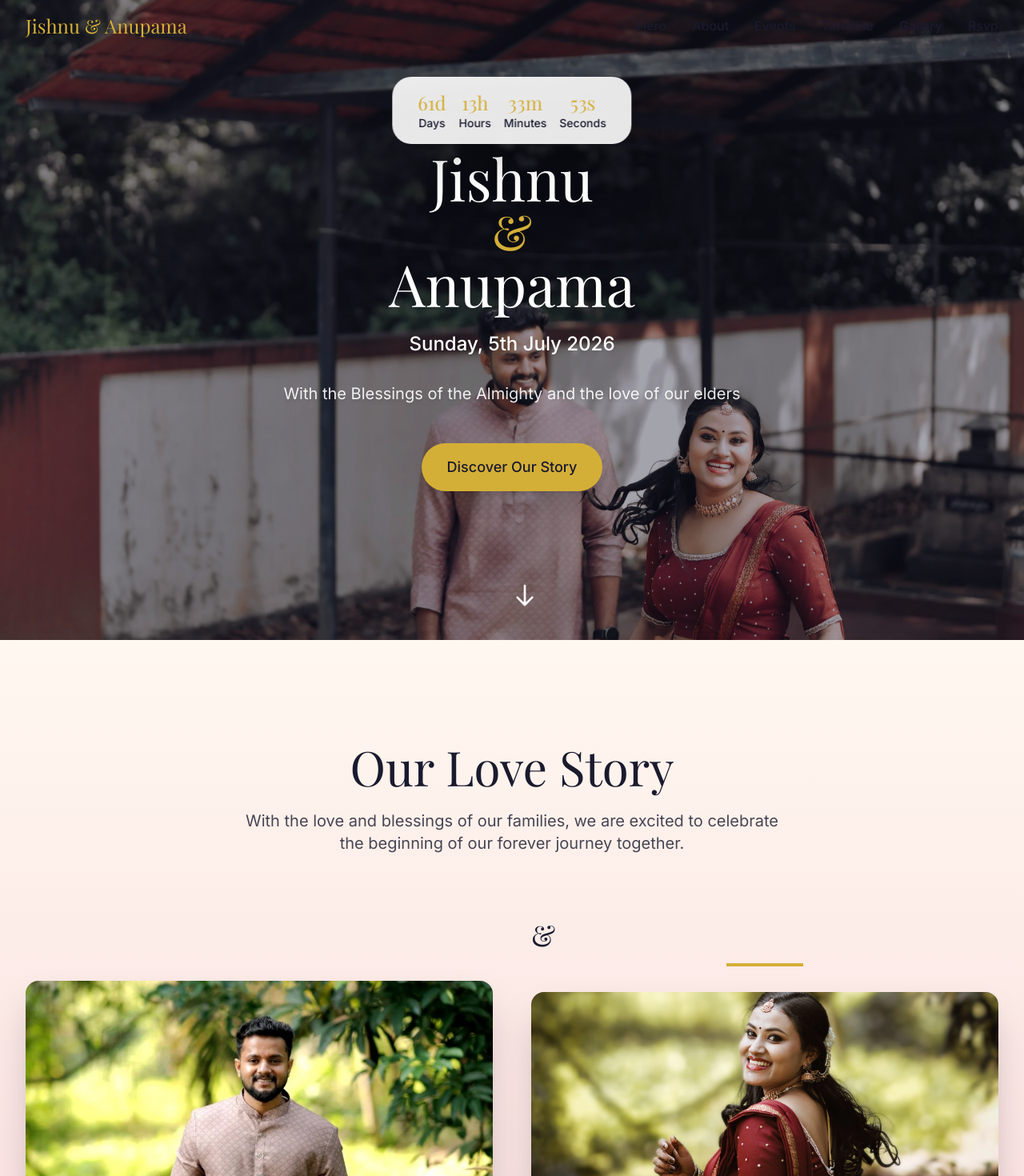
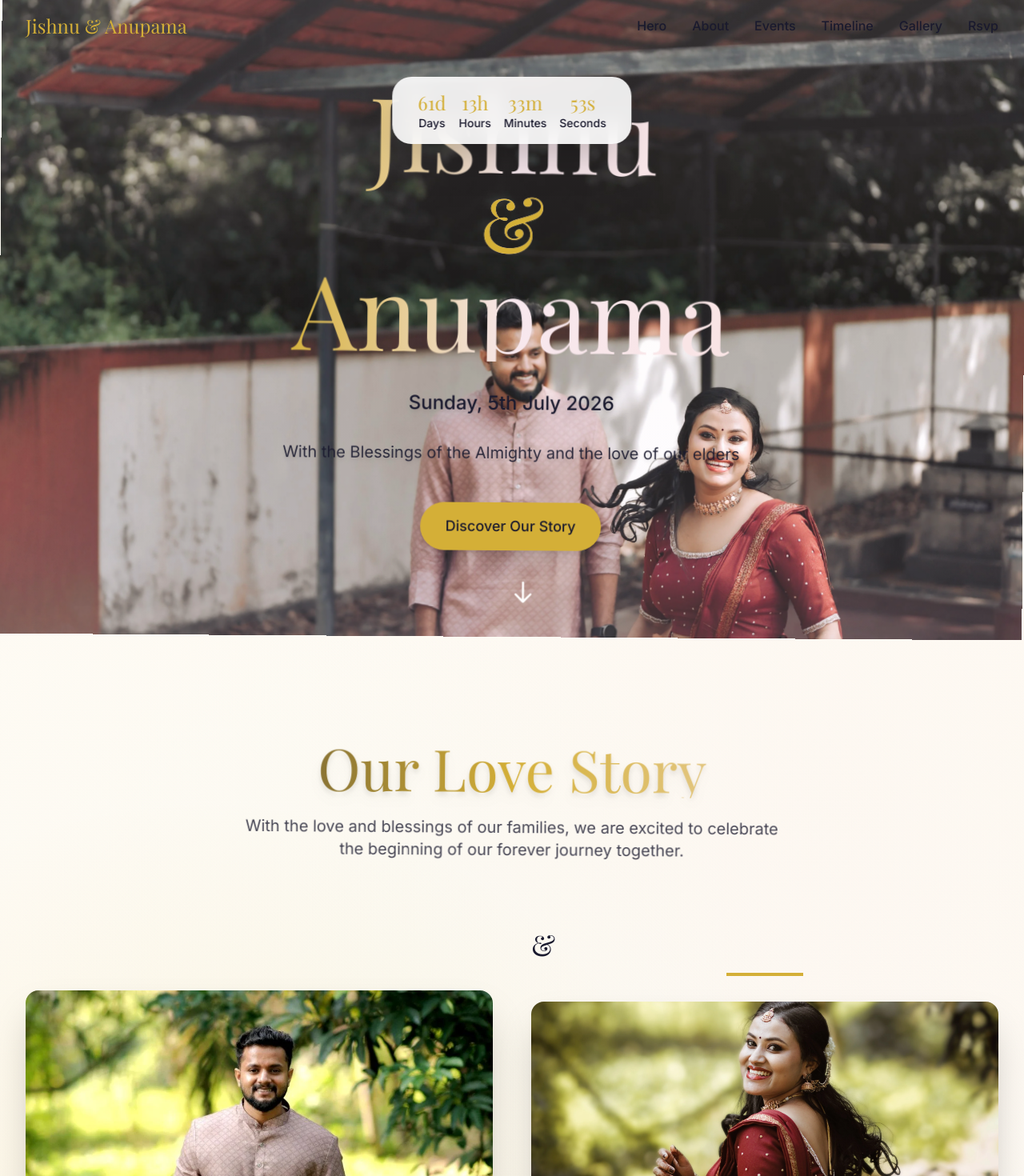
Before and after one commit to jishnujs123/Wedding, a React (Vite) app: page / in a window 1280 px wide. Shown: the top 1470 px of the page at 80% size. Built offline with nearby package versions, Linux system fonts and the light colour scheme.

Commit message:
Fix CSS @import order + wedding theme

```diff
--- a/src/App.jsx
+++ b/src/App.jsx
@@ -33,21 +33,20 @@ function App() {
     updateCountdown(); // Initial
     const interval = setInterval(updateCountdown, 1000);
     return () => clearInterval(interval);
-  }, [countdown]);
+  }, [countdown]); // Safe dep - only re-runs if countdown changes significantly
+
+  const scrollToSection = (id) => document.getElementById(id)?.scrollIntoView({ behavior: 'smooth', block: 'start' });
 
   useEffect(() => {
-    const handleSmoothScroll = (e) => {
-      if (e.target.matches('[href^=\"#\"]') || e.target.onclick?.toString().includes('scroll')) {
-        e.preventDefault();
-        const href = e.target.getAttribute('href');
-        const target = document.querySelector(href);
-        if (target) {
-          target.scrollIntoView({ behavior: 'smooth', block: 'start' });
+    const observer = new IntersectionObserver((entries) => {
+      entries.forEach(entry => {
+        if (entry.isIntersecting) {
+          entry.target.classList.add('animate-slide-up');
         }
-      }
-    };
-    document.addEventListener('click', handleSmoothScroll);
-    return () => document.removeEventListener('click', handleSmoothScroll);
+      });
+    });
+    document.querySelectorAll('.animate-slide-up').forEach(el => observer.observe(el));
+    return () => observer.disconnect();
   }, []);
 
   useEffect(() => {
@@ -64,7 +63,7 @@ function App() {
   }, []);
 
   return (
-    <div className="min-h-screen bg-ivory text-navy font-sans">
+    <div className="min-h-screen floral-pattern text-navy font-sans">
       <Navbar />
       <Hero />
       <About />
--- a/src/components/About.jsx
+++ b/src/components/About.jsx
@@ -1,9 +1,9 @@
 const About = () => {
   return (
-    <section id="about" className="py-32 bg-gradient-to-b from-ivory to-blush">
+    <section id="about" className="py-32 bg-gradient-to-r from-rose via-sage to-lavender/30 floral-pattern">
       <div className="max-w-7xl mx-auto px-4 sm:px-6 lg:px-8">
-        <div className="text-center mb-20 animate-slide-up">
-          <h2 className="text-5xl md:text-6xl font-serif text-navy mb-6">Our Love Story</h2>
+        <div className="text-center mb-20 animate-wedding-float">
+          <h2 className="text-5xl md:text-6xl lg:text-7xl font-serif mb-6 bg-gradient-to-r from-navy via-gold to-rose bg-clip-text text-transparent drop-shadow-lg">Our Love Story</h2>
           <p className="text-xl text-navy/80 max-w-2xl mx-auto">With the love and blessings of our families, we are excited to celebrate the beginning of our forever journey together.</p>
         </div>
         <div className="grid md:grid-cols-2 gap-12 items-center">
--- a/src/components/Events.jsx
+++ b/src/components/Events.jsx
@@ -24,10 +24,10 @@ const Events = () => {
   ];
 
   return (
-    <section id="events" className="py-32 bg-ivory">
+    <section id="events" className="py-32 bg-sage/30 floral-pattern">
       <div className="max-w-7xl mx-auto px-4 sm:px-6 lg:px-8">
-        <div className="text-center mb-20 animate-slide-up">
-          <h2 className="text-5xl md:text-6xl font-serif text-navy mb-6">Wedding Events</h2>
+        <div className="text-center mb-20 animate-wedding-float">
+          <h2 className="text-5xl md:text-6xl lg:text-7xl font-serif mb-6 bg-gradient-to-r from-gold via-sage to-blush bg-clip-text text-transparent drop-shadow-lg">Wedding Events</h2>
           <p className="text-xl text-navy/80 max-w-2xl mx-auto">Join us for these special moments</p>
         </div>
         <div className="grid md:grid-cols-3 gap-8">
--- a/src/components/Footer.jsx
+++ b/src/components/Footer.jsx
@@ -1,9 +1,9 @@
 const Footer = () => {
   return (
-    <footer className="py-20 bg-navy text-ivory">
+    <footer className="py-20 bg-gradient-to-r from-rose via-blush to-lavender/50 floral-pattern text-navy">
       <div className="max-w-4xl mx-auto px-4 sm:px-6 lg:px-8 text-center">
         <div className="mb-12">
-          <h3 className="text-4xl font-serif mb-6 text-gold">Thank You</h3>
+          <h3 className="text-4xl md:text-5xl font-serif mb-6 bg-gradient-to-r from-gold to-blush bg-clip-text text-transparent animate-wedding-float drop-shadow-lg">With Love & Blessings</h3>
           <p className="text-xl text-ivory/90 max-w-2xl mx-auto leading-relaxed">
             We solicit your gracious presence and blessings to make this occasion truly memorable.
           </p>
--- a/src/components/Gallery.jsx
+++ b/src/components/Gallery.jsx
@@ -25,10 +25,10 @@ const Gallery = () => {
 
   return (
     <>
-      <section id="gallery" className="py-24 bg-gradient-to-b from-navy to-navy/50">
+  <section id="gallery" className="py-24 bg-gradient-to-b from-lavender/30 via-rose/20 to-sage/20 floral-pattern">
         <div className="max-w-7xl mx-auto px-4 sm:px-6 lg:px-8">
-          <div className="text-center mb-16 animate-slide-up">
-            <h2 className="text-5xl md:text-7xl font-serif mb-6 bg-gradient-to-r from-ivory to-gold bg-clip-text text-transparent">Photo Gallery</h2>
+          <div className="text-center mb-16 animate-wedding-float">
+            <h2 className="text-5xl md:text-7xl lg:text-8xl font-serif mb-6 bg-gradient-to-r from-gold via-rose to-lavender bg-clip-text text-transparent drop-shadow-2xl">Our Memories</h2>
             <p className="text-xl md:text-2xl text-ivory/80 max-w-2xl mx-auto">Cherished moments from our journey together</p>
           </div>
 
--- a/src/components/Hero.jsx
+++ b/src/components/Hero.jsx
@@ -1,11 +1,11 @@
 const Hero = () => {
   return (
-    <section id="hero" className="min-h-screen bg-cover bg-center flex items-center justify-center text-center text-white relative overflow-hidden" style={{backgroundImage: `url('/images/hero-bg.jpg.webp')`}}>
-      <div className="absolute inset-0 bg-navy/40" />
-      <div className="relative z-10 max-w-4xl mx-auto px-4 animate-fade-in">
-        <h1 className="text-5xl md:text-7xl font-serif mb-6 drop-shadow-lg">
+    <section id="hero" className="min-h-screen bg-rose floral-pattern bg-cover bg-center flex items-center justify-center text-center text-navy relative overflow-hidden animate-wedding-float" style={{backgroundImage: `url('/images/hero-bg.jpg.webp')`}}>
+      <div className="absolute inset-0 bg-gradient-to-b from-rose/20 via-blush/10 to-lavender/20" />
+      <div className="relative z-10 max-w-4xl mx-auto px-4">
+        <h1 className="text-6xl md:text-8xl lg:text-9xl font-serif mb-8 bg-clip-text text-transparent bg-gradient-to-r from-gold via-rose to-blush animate-wedding-float">
           Jishnu
-          <span className="block text-gold text-4xl md:text-6xl">&amp;</span>
+          <span className="block text-5xl md:text-7xl lg:text-8xl font-[Dancing_Script] text-floral-500">&amp;</span>
           Anupama
         </h1>
         <p className="text-xl md:text-2xl font-medium mb-8 drop-shadow-md">
--- a/src/components/Navbar.jsx
+++ b/src/components/Navbar.jsx
@@ -5,15 +5,13 @@ const Navbar = () => {
   const [isOpen, setIsOpen] = useState(false);
 
   useEffect(() => {
-    const handleScroll = () => {
-      setIsScrolled(window.scrollY > 50);
-    };
+    const handleScroll = () => setIsScrolled(window.scrollY > 50);
     window.addEventListener('scroll', handleScroll);
     return () => window.removeEventListener('scroll', handleScroll);
-  }, []);
+  }, []); // Standard scroll listener pattern
 
   const scrollToSection = (id) => {
-    document.getElementById(id).scrollIntoView({ behavior: 'smooth' });
+    document.getElementById(id)?.scrollIntoView({ behavior: 'smooth', block: 'start' });
     setIsOpen(false);
   };
 
--- a/src/components/Timeline.jsx
+++ b/src/components/Timeline.jsx
@@ -24,10 +24,10 @@ const Timeline = () => {
   ];
 
   return (
-    <section id="timeline" className="py-32 bg-gradient-to-b from-blush to-ivory">
+    <section id="timeline" className="py-32 bg-gradient-to-b from-lavender/30 to-rose floral-pattern">
       <div className="max-w-4xl mx-auto px-4 sm:px-6 lg:px-8">
-        <div className="text-center mb-20 animate-slide-up">
-          <h2 className="text-5xl md:text-6xl font-serif text-navy mb-6">Wedding Timeline</h2>
+        <div className="text-center mb-20 animate-wedding-float">
+          <h2 className="text-5xl md:text-6xl lg:text-7xl font-serif mb-6 bg-gradient-to-r from-rose via-gold to-lavender bg-clip-text text-transparent drop-shadow-lg">Wedding Journey</h2>
           <p className="text-xl text-navy/80 max-w-2xl mx-auto">Our special moments</p>
         </div>
         <div className="relative">
--- a/src/index.css
+++ b/src/index.css
@@ -1,12 +1,42 @@
 @tailwind base;
 @tailwind components;
 @tailwind utilities;
+@import url('https://fonts.googleapis.com/css2?family=Playfair+Display:wght@400;500;600;700;800;900&family=Dancing+Script:wght@400;500;600;700&family=Great+Vibes&family=Inter:wght@300;400;500;600;700&display=swap');
+
+
+
+:root {
+  --wedding-gold: linear-gradient(135deg, #FAD5A5 0%, #D4AF37 50%, #F4C430 100%);
+  --rose-gradient: linear-gradient(135deg, #F9E4E4, #F8E8EE);
+  --sage-gradient: linear-gradient(135deg, #E8F5E8, #D4EDDA);
+  --floral-shadow: 0 25px 50px -12px rgba(212, 175, 55, 0.25);
+}
 
 body {
   margin: 0;
-  font-family: 'Inter', sans-serif;
+  font-family: 'Inter', 'Poppins', sans-serif;
+  background: linear-gradient(180deg, #FFFDF5 0%, #F9F5F0 100%);
+  overscroll-behavior: none;
 }
 
-h1, h2, h3 {
-  font-family: 'Playfair Display', serif;
+h1, h2, h3, h4 {
+  font-family: 'Playfair Display', 'Dancing Script', serif;
+  background-clip: text;
+  -webkit-background-clip: text;
 }
+
+.animate-wedding-float {
+  animation: weddingFloat 6s ease-in-out infinite;
+}
+
+@keyframes weddingFloat {
+  0%, 100% { transform: translateY(0px) rotate(0deg); }
+  50% { transform: translateY(-20px) rotate(2deg); }
+}
+
+.floral-pattern {
+  background-image:
+    radial-gradient(circle at 20% 80%, rgba(244, 196, 48, 0.1) 0%, transparent 50%),
+    radial-gradient(circle at 80% 20%, rgba(249, 228, 228, 0.1) 0%, transparent 50%),
+    radial-gradient(circle at 40% 40%, rgba(232, 245, 232, 0.1) 0%, transparent 50%);
+}
--- a/tailwind.config.js
+++ b/tailwind.config.js
@@ -9,7 +9,14 @@ export default {
       colors: {
         ivory: '#FFF8F0',
         gold: '#D4AF37',
-        blush: '#F8D7DA',
+        blush: '#F9E4E4',
+        rose: '#F8E8EE',
+        sage: '#E8F5E8',
+        lavender: '#F3E8FF',
+        floral: {
+          50: '#FFF8F0',
+          500: '#D4AF37',
+        },
         navy: '#1A1A2E',
       },
       fontFamily: {
```
Also changed, not shown: src/components/RSVP.jsx (+4 -4 lines), 6 other files (tests, documents, lock files or other folders).
